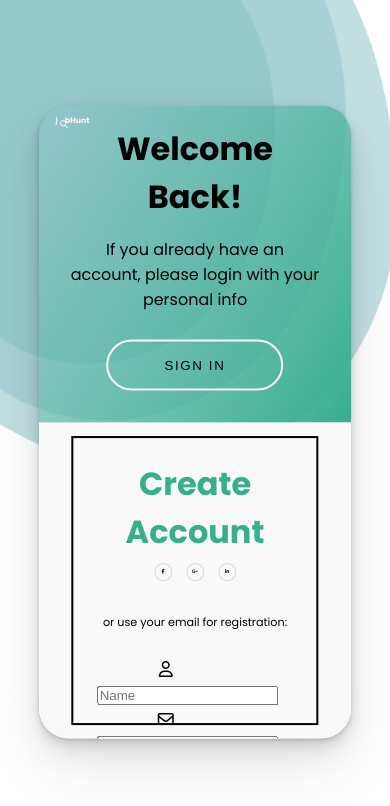
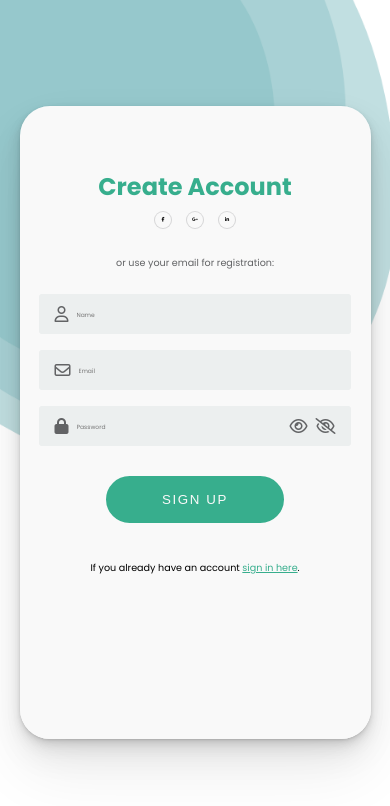
Before and after one commit to chardayneal/jobhunt, a React (Create React App) app: page / in a window 390 px wide. Shown: the top 806 px of the page. Built offline with nearby package versions, Linux system fonts and the light colour scheme.

Commit message:
Create Login Component

```diff
--- a/src/App.css
+++ b/src/App.css
@@ -13,18 +13,17 @@ body {
   background: url('./images/login-bkg.png');
   background-repeat: no-repeat;
   background-size: cover;
+  display: flex;
+  justify-content: center;
+  align-items: center;
 }
 
 /* ------ LOGIN CONTAINER ------ */
 
 .login-container {
   width: 80%;
-  height: 75%;
+  min-height: 75%;
   border-radius: 30px;
-  position: absolute;
-  top: 50%;
-  left: 50%;
-  transform: translate(-50%, -50%);
   display: flex;
   overflow: hidden;
   box-shadow: rgba(0, 0, 0, 0.07) 0px 1px 2px, rgba(0, 0, 0, 0.07) 0px 2px 4px, rgba(0, 0, 0, 0.07) 0px 4px 8px, rgba(0, 0, 0, 0.07) 0px 8px 16px, rgba(0, 0, 0, 0.07) 0px 16px 32px, rgba(0, 0, 0, 0.07) 0px 32px 64px;
@@ -32,13 +31,16 @@ body {
 
 .sign-in-col {
   width: 38%;
-  height: 100%;
+  min-height: 100%;
   background: rgb(55,174,141);
   background: linear-gradient(44deg, rgb(55,174,141) 1%, rgba(76, 170, 175, 0.088) 96%);
-  position: relative;
+  display: flex;
+  flex-direction: column;
+  justify-content: center;
+  align-items: center;
 }
 .logo {
-  position: relative;
+  position: absolute;
   top: 3%;
   left: 5%;
 }
@@ -66,10 +68,6 @@ body {
   text-align: center;
   color: #f9f9f9;
   width: 80%;
-  position: absolute;
-  top: 50%;
-  left: 50%;
-  transform: translate(-50%, -50%);
   display: flex;
   flex-direction: column;
   gap: 1rem;
@@ -95,40 +93,19 @@ h2 {
 }
 
 
-@media only screen and (max-width: 1000px) {
-  .login-container {
-    flex-direction: column;
-
-  }
-  .sign-in-col {
-    width: 100%;
-    background: linear-gradient(302deg, rgb(55,174,141) 1%, rgba(76, 170, 175, 0.088) 96%);
-  }
-  .sign-in-col .sign-in-txt,
-  .sign-in-col .style-btn {
-    color: black;
-  }
-  .login .sign-up-container {
-    width: 100%;
-  }
-}
-
 /* ------ SIGN UP CONTAINER ------ */
 
 .sign-up-container {
   width: 62%;
   background-color: #f9f9f9;
-  height: 100%;
-  position: relative;
+  min-height: 100%;
+  display: flex;
+  justify-content: center;
+  align-items: center;
 }
 .sign-up-col {
   width: 78%;
   height: 90%;
-  position: absolute;
-  top: 50%;
-  left: 50%;
-  transform: translate(-50%, -50%);
-  border: 2px solid black;
   display: flex;
   flex-direction: column;
   align-items: center;
@@ -167,18 +144,103 @@ h2 {
 }
 .create-account-row span {
   font-size: .7rem;
+  color: #626365;
 }
 
 form{
   width: 80%;
   display: flex;
   flex-direction: column;
+  /* flex: 1; */
+  align-items: center;
+  gap: 1rem;
+}
+form .style-input{
+  width: 80%;
+  padding: .75rem 1rem;
+  display: flex;
+  gap: .5rem;
+  background-color: #ECEFEF;
+  border-radius: 3px;
+}
+
+form #name,
+form #email,
+form #password {
+  outline: none;
+  border: none;
+  background-color: transparent;
+  font-family: 'Poppins', sans-serif;
   flex: 1;
 }
-form .style-input{
-  width: 70%;
+form i {
+  color: #626365;
 }
 
 form .style-btn {
   background-color: rgb(55,174,141);
 }
+
+.sign-up-col span {
+  display: none;
+  font-size: .9rem;
+}
+
+.sign-up-col .sign-in-btn {
+  text-decoration: underline;
+  color: rgb(55,174,141);
+}
+
+
+
+/* ------ RESPONSIVE DESIGN ------ */
+@media only screen and (max-width: 820px) {
+  .sign-in-col {
+    display: none;
+  }
+
+  .login-container {
+    width: 70%;
+  }
+
+  .sign-up-container {
+    width: 100%;
+  }
+
+  .sign-up-col span {
+    display: block;
+  }
+}
+
+@media only screen and (max-width: 635px) {
+  .login-container {
+    width: 90%;
+  }
+  .sign-up-container {
+    width: 100%;
+  }
+  .sign-up-col {
+    width: 100%;
+  }
+
+  .sign-up-col h2 {
+    font-size: 1.5rem;
+  }
+
+  .sign-up-col span {
+    font-size: .6rem;
+    padding: 0 .5rem;
+    box-sizing: border-box;
+  }
+
+  .style-input input,
+  .style-input input::placeholder {
+    font-size: .6em;
+  }
+
+  .sign-up-form {
+    width: 100%;
+  }
+
+
+}
--- a/src/App.js
+++ b/src/App.js
@@ -1,82 +1,12 @@
 import logo from './logo.svg';
 import './App.css';
 
+import Login from './Login';
+
 function App() {
   return (
-    <div className='login'>
-      <div className='login-container'>
-        <section className='sign-in-col'>
-          <div className='logo'><h1><span>j</span><i className="fa-solid fa-magnifying-glass"></i>bHunt</h1></div>
-          <div className='sign-in-txt'>
-            <h2>Welcome Back!</h2>
-            <span>If you already have an account, please login with your personal info</span>
-            <button className='style-btn'>SIGN IN</button>
-          </div>
-        </section>
-
-        <section className='sign-up-container'>
-          <div className='sign-up-col'>
-            <div className='create-account-row'>
-              <h2>Create Account</h2>
-              <div className='social-links'>
-                <div className='social-col'>
-                  <i class="fa-brands fa-facebook-f"></i>
-                </div>
-                <div className='social-col'>
-                  <i class="fa-brands fa-google-plus-g"></i>
-                </div>
-                <div className='social-col'>
-                  <i class="fa-brands fa-linkedin-in"></i>
-                </div>
-              </div>
-              <span>or use your email for registration:</span>
-            </div>
-            <form className='sign-up-form'>
-              <div className='name-info style-input'>
-                <i class="fa-regular fa-user"></i>
-                <input
-                  type='text'
-                  id='name'
-                  name='name'
-                  placeholder='Name'
-                  value=""
-                  required
-                />
-              </div>
-              <div className='name-info style-input'>
-                <i class="fa-regular fa-envelope"></i>
-                <input
-                  type='email'
-                  id='email'
-                  name='email'
-                  placeholder='Email'
-                  value=""
-                  required
-                />
-              </div>
-              <div className='name-info style-input'>
-                <i class="fa-solid fa-lock"></i>
-                <input
-                  type='password'
-                  id='password'
-                  name='password'
-                  placeholder='Password'
-                  value=""
-                  required
-                />
-                <i class="fa-regular fa-eye"></i>
-                <i class="fa-regular fa-eye-slash"></i>
-              </div>
-              <input
-                className='style-btn'
-                type='submit'
-                value="SIGN UP"
-              />
-
-            </form>
-          </div>
-        </section>
-      </div>
+    <div>
+      <Login />
     </div>
   );
 }
--- /dev/null
+++ b/src/Login.js
@@ -0,0 +1,81 @@
+import React from "react";
+
+function Login() {
+    return (
+        <div className="login">
+            <div className='login-container'>
+                <section className='sign-in-col'>
+                <div className='logo'><h1><span>j</span><i className="fa-solid fa-magnifying-glass"></i>bHunt</h1></div>
+                <div className='sign-in-txt'>
+                    <h2>Welcome Back!</h2>
+                    <span>If you already have an account, please login with your personal info</span>
+                    <button className='style-btn'>SIGN IN</button>
+                </div>
+                </section>
+
+                <section className='sign-up-container'>
+                <div className='sign-up-col'>
+                    <div className='create-account-row'>
+                    <h2>Create Account</h2>
+                    <div className='social-links'>
+                        <div className='social-col'>
+                        <i className="fa-brands fa-facebook-f"></i>
+                        </div>
+                        <div className='social-col'>
+                        <i className="fa-brands fa-google-plus-g"></i>
+                        </div>
+                        <div className='social-col'>
+                        <i className="fa-brands fa-linkedin-in"></i>
+                        </div>
+                    </div>
+                    <span>or use your email for registration:</span>
+                    </div>
+                    <form className='sign-up-form'>
+                    <div className='name-info style-input'>
+                        <i className="fa-regular fa-user"></i>
+                        <input
+                        type='text'
+                        id='name'
+                        name='name'
+                        placeholder='Name'
+                        required
+                        />
+                    </div>
+                    <div className='name-info style-input'>
+                        <i className="fa-regular fa-envelope"></i>
+                        <input
+                        type='email'
+                        id='email'
+                        name='email'
+                        placeholder='Email'
+                        required
+                        />
+                    </div>
+                    <div className='name-info style-input'>
+                        <i className="fa-solid fa-lock"></i>
+                        <input
+                        type='password'
+                        id='password'
+                        name='password'
+                        placeholder='Password'
+                        required
+                        />
+                        <i className="fa-regular fa-eye"></i>
+                        <i className="fa-regular fa-eye-slash"></i>
+                    </div>
+                    <input
+                        className='style-btn'
+                        type='submit'
+                        value="SIGN UP"
+                    />
+
+                    </form>
+                    <span>If you already have an account <a className='sign-in-btn'>sign in here</a>.</span>
+                </div>
+                </section>
+            </div>
+        </div>
+    );
+}
+
+export default Login;
```
